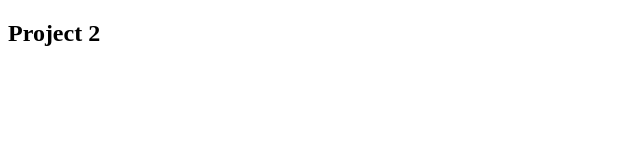
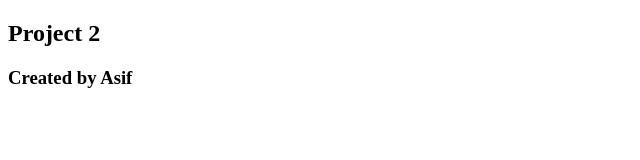
Before and after one commit to Mohd-Ashif0770/Project2, a plain HTML site: page index.html in a window 1280 px wide. Shown: the whole page, without its empty margins (0-640 px from the left). Drawn offline with Linux system fonts and the light colour scheme.

Commit message:
Name added

```diff
--- a/index.html
+++ b/index.html
@@ -7,5 +7,6 @@
 </head>
 <body>
     <h2>Project 2</h2>
+    <h3>Created by Asif</h3>
 </body>
 </html>
```
